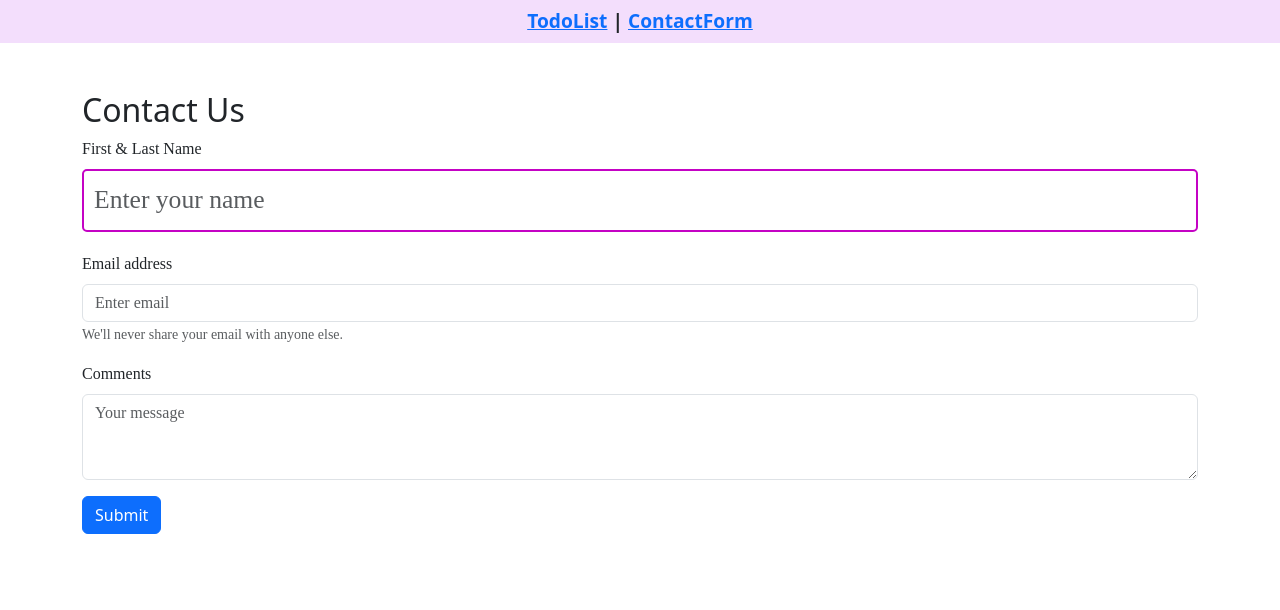
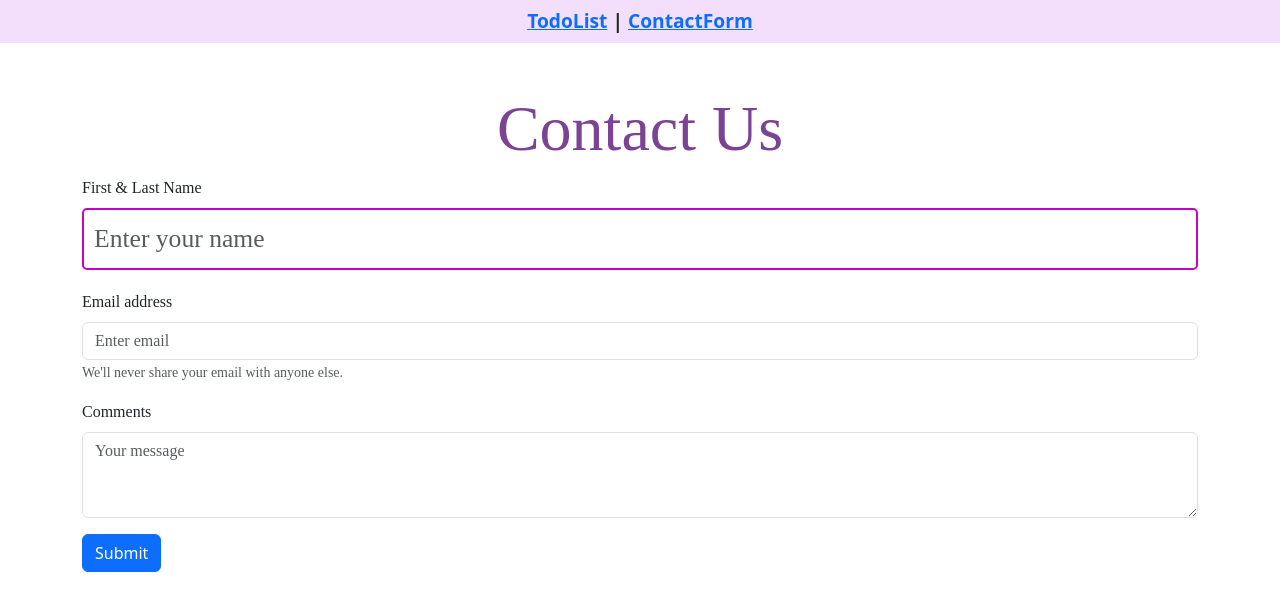
Before and after one commit to Meg7373/Project_3_Task_Management_Web_App, a React (Create React App) app: page /contactform in a window 1280 px wide. Shown: the top 610 px of the page. Built offline with nearby package versions, Linux system fonts and the light colour scheme.

Commit message:
update index.css

```diff
--- a/src/Components/ContactForm.jsx
+++ b/src/Components/ContactForm.jsx
@@ -20,7 +20,7 @@ const ContactForm = () => {
 
   return (
     <Container className="mt-5">
-      <h2>Contact Us</h2>
+      <h2 className='contact'>Contact Us</h2>
       <Form onSubmit={handleSubmit}>
         <Form.Group className="mb-3" controlId="formName">
           <Form.Label>First & Last Name</Form.Label>
```
